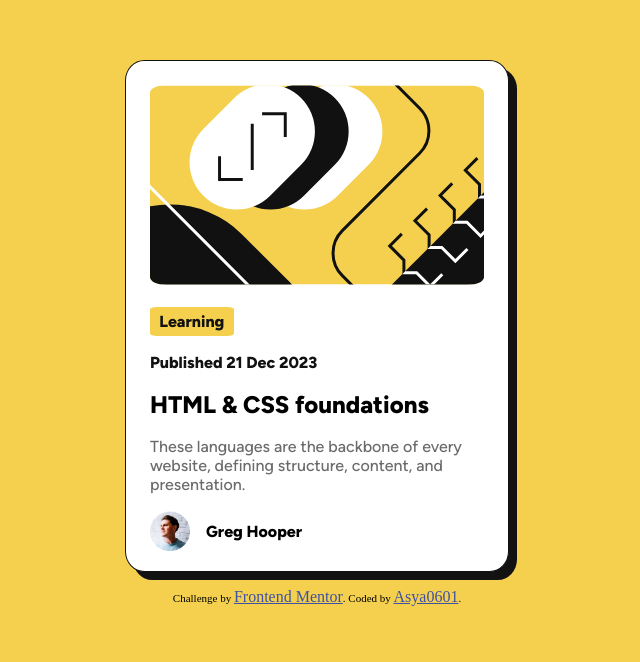
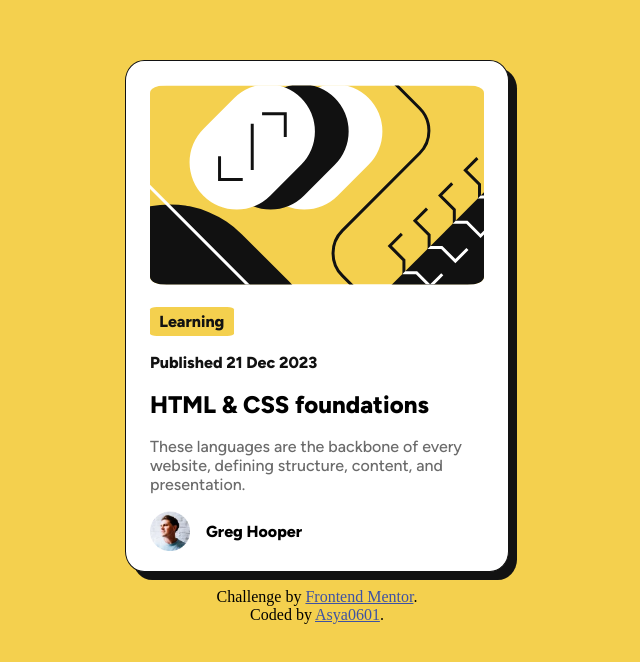
Before and after one commit to Asya0601/blog-preview-card-main, a plain HTML site: page index.html in a window 1280 px wide. Shown: the part 132-794 px from the top of the page, without its empty margins (323-963 px from the left). Drawn offline with Linux system fonts and the light colour scheme.

Commit message:
Update index.html

```diff
--- a/index.html
+++ b/index.html
@@ -38,8 +38,8 @@
 
 
   <div class="attribution">
-    Challenge by <a href="https://www.frontendmentor.io?ref=challenge" target="_blank">Frontend Mentor</a>.
-    Coded by <a href="https://github.com/Asya0601/blog-preview-card-main">Asya0601</a>.
+    <p>Challenge by <a href="https://www.frontendmentor.io?ref=challenge" target="_blank">Frontend Mentor</a>.</p>
+    <p>Coded by <a href="https://github.com/Asya0601/blog-preview-card-main">Asya0601</a>.</p>
   </div>
 </body>
 </html>
```
